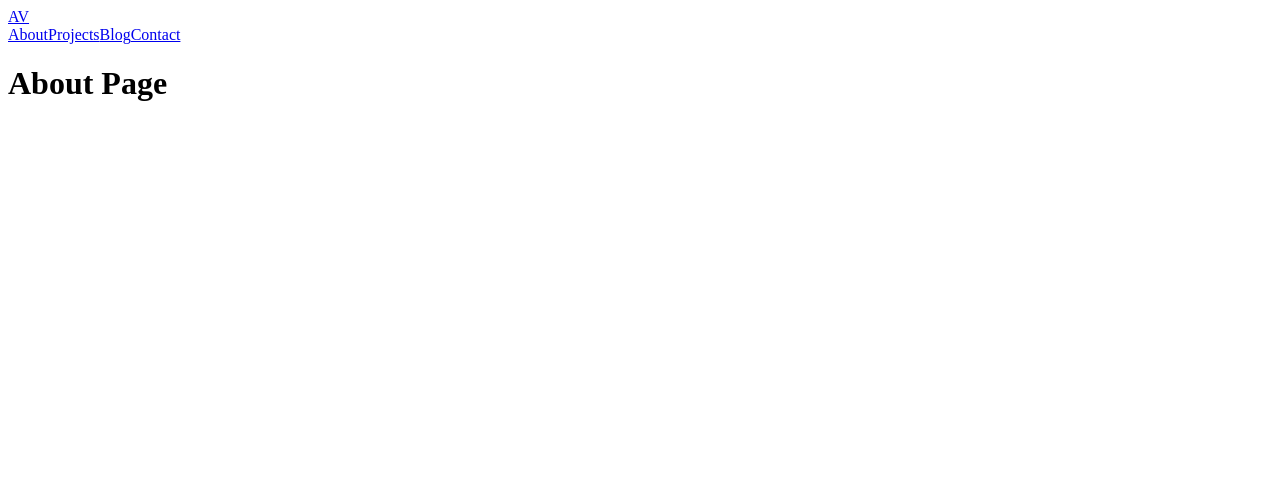
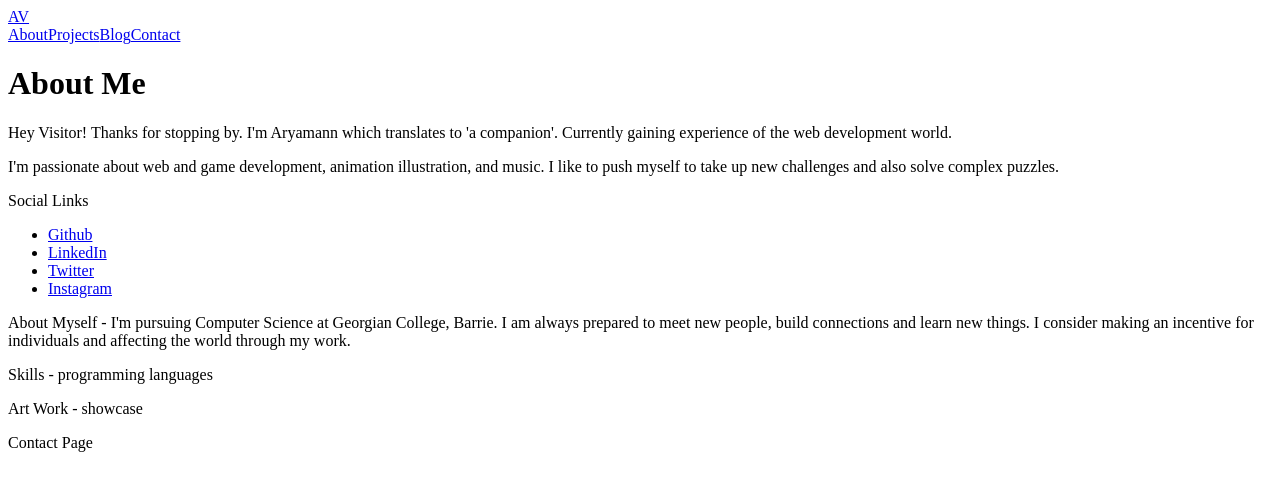
Before and after one commit to acloseknityarn/website, a Next.js app: page /about in a window 1280 px wide. Shown: the top 490 px of the page. Built offline with nearby package versions, Linux system fonts and the light colour scheme.

Commit message:
1. Added text content on about page 2. Added img folder with profile pic 3. Made the Contact header nav link button

```diff
--- /dev/null
+++ b/components/Contact.js
@@ -0,0 +1,5 @@
+export default function Contact() {
+  return(
+    <div>Contact Page</div>
+  )
+}
--- a/components/Header.js
+++ b/components/Header.js
@@ -1,4 +1,5 @@
 import Link from "./Link";
+import NextLink from 'next/link'
 
 export default function Header() {
   return (
@@ -8,7 +9,7 @@ export default function Header() {
         <Link className="text-blue-500" href="/about">About</Link>
         <Link className="text-blue-500">Projects</Link>
         <Link className="text-blue-500">Blog</Link>
-        <Link className="text-blue-500">Contact</Link>
+        <Link className="text-blue-500" href="/contact">Contact</Link>
       </nav>
     </header>
   )
--- a/components/Link.js
+++ b/components/Link.js
@@ -1,9 +1,14 @@
+// react component that next.js gives us
 import NextLink from 'next/link'
 
-export default function Link({children, href = '#', ...rest}) {
+export default function Link({children, href = '#', className = ''}) {
   return (
+    // NextLink is used to make the page non-refreshable
+    // we are doing client side routing
+    //    ---- we tell the browser to change the route
+    //    ---- then we also the tell the browser to dynamically switch which components has to shown
     <NextLink passHref href={href}>
-      <a {...rest}>
+      <a className={className}>
         {children}
       </a>
     </NextLink>
--- a/pages/_app.js
+++ b/pages/_app.js
@@ -1,7 +1,21 @@
 import 'tailwindcss/tailwind.css'
+import Header from "../components/Header"
 
+// this component is rendered for all routes
+// about.js, index.js, contact.js, …
+
+/**
+ * Component: top level component of that page
+ * index.js -> default export
+ * about.js -> default export
+ */
 function MyApp({ Component, pageProps }) {
-  return <Component {...pageProps} />
+  return (
+    <div>
+      <Header />
+      <Component {...pageProps} />
+    </div>
+  )
 }
 
 export default MyApp
--- a/pages/about.js
+++ b/pages/about.js
@@ -1,10 +1,28 @@
-import Header from "../components/Header"
+import AryamannContact from "../components/Contact";
+import NextLink from 'next/link'
 
 export default function About(){
   return (
     <div>
-      <Header />
-      <h1>About Page</h1>
+      <h1 className="text-3xl mb-8">About Me</h1>
+
+      <p className="mb-5">Hey Visitor! Thanks for stopping by. I'm Aryamann which translates to 'a companion'. Currently gaining experience of the web development world.</p>
+      <p className="mb-5">I'm passionate about web and game development, animation illustration, and music. I like to push myself to take up new challenges and also solve complex puzzles.</p>
+
+      <p className="mb-2">Social Links</p>
+      <ul className="mb-5 underline">
+        <li><a href="https://github.com/acloseknityarn">Github</a></li>
+        <li><a href="https://www.linkedin.com/in/aryamann-verma-614189169/">LinkedIn</a></li>
+        <li><a href="https://twitter.com/acloseknityarn">Twitter</a></li>
+        <li><a href="https://www.instagram.com/acloseknityarn/">Instagram</a></li>
+      </ul>
+
+      <p className="mb-5">About Myself - I'm pursuing Computer Science at Georgian College, Barrie. I am always prepared to meet new people, build connections and learn new things. I consider making an incentive for individuals and affecting the world through my work.</p>
+      <p className="mb-5">Skills - programming languages</p>
+
+      <p className="mb-5">Art Work - showcase</p>
+
+      <AryamannContact />
     </div>
   )
 }
```
Also changed, not shown: pages/contact.js (added, +7 -0 lines), pages/index.js (+4 -3 lines), img/portfolio-pic.jpg (added).
